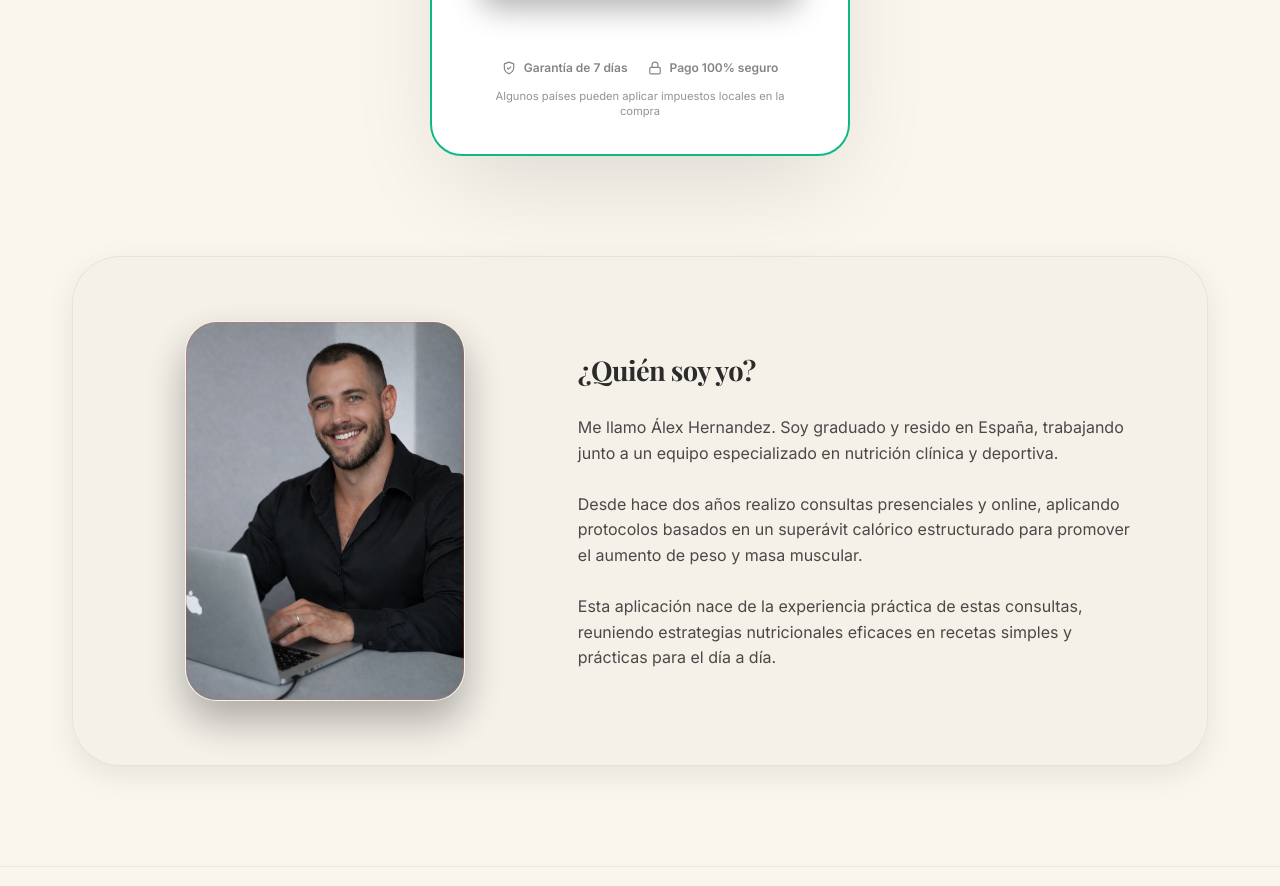
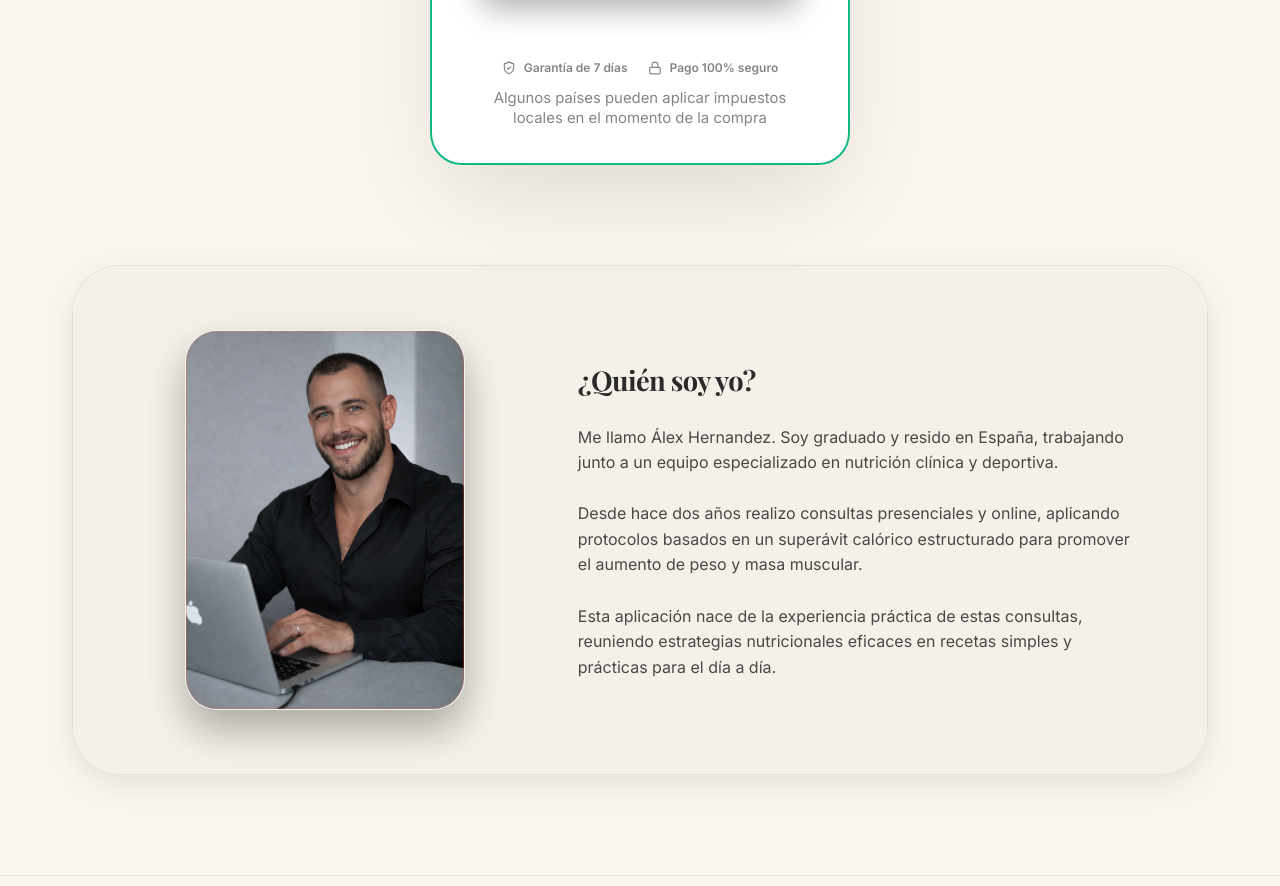
Before and after one commit to YohanSaibb026/LeadingPage, a React (Vite) app: page / in a window 1280 px wide. Shown: the part 5073-5959 px from the top of the page. Built offline with nearby package versions, Linux system fonts and the light colour scheme; a web font is replaced by a local one.

Commit message:
feat: Add multi-regional Spanish localization files and base application styling.

```diff
--- a/src/App.css
+++ b/src/App.css
@@ -1405,9 +1405,9 @@
 }
 
 .cta-tax-disclaimer {
-    font-size: 0.7rem;
+    font-size: 0.93rem;
     color: var(--text-muted);
-    opacity: 0.7;
+    opacity: 0.8;
     margin-top: 0.75rem;
     text-align: center;
     max-width: 300px;
--- a/src/locales/es-AR.json
+++ b/src/locales/es-AR.json
@@ -150,7 +150,7 @@
             "secure": "Pago 100% seguro",
             "access": "Acceso inmediato",
             "warranty": "Garantía de 7 días",
-            "tax_disclaimer": "Algunos países pueden aplicar impuestos locales en la compra"
+            "tax_disclaimer": "Algunos países pueden aplicar impuestos locales en el momento de la compra"
         }
     },
     "footer": {
--- a/src/locales/es-CO.json
+++ b/src/locales/es-CO.json
@@ -157,7 +157,7 @@
             "secure": "Pago 100% seguro",
             "access": "Acceso inmediato",
             "warranty": "Garantía de 7 días",
-            "tax_disclaimer": "Algunos países pueden aplicar impuestos locales en la compra"
+            "tax_disclaimer": "Algunos países pueden aplicar impuestos locales en el momento de la compra"
         }
     },
     "footer": {
--- a/src/locales/es-MX.json
+++ b/src/locales/es-MX.json
@@ -150,7 +150,7 @@
             "secure": "Pago 100% seguro",
             "access": "Acceso inmediato",
             "warranty": "Garantía de 7 dias",
-            "tax_disclaimer": "Algunos países pueden aplicar impuestos locales en la compra"
+            "tax_disclaimer": "Algunos países pueden aplicar impuestos locales en el momento de la compra"
         }
     },
     "footer": {
--- a/src/locales/es.json
+++ b/src/locales/es.json
@@ -87,7 +87,7 @@
             "secure": "Pago 100% seguro",
             "access": "Acesso imediato",
             "warranty": "Garantía de 7 dias",
-            "tax_disclaimer": "Algunos países pueden aplicar impuestos locales en la compra"
+            "tax_disclaimer": "Algunos países pueden aplicar impuestos locales en el momento de la compra"
         }
     },
     "footer": {
```
